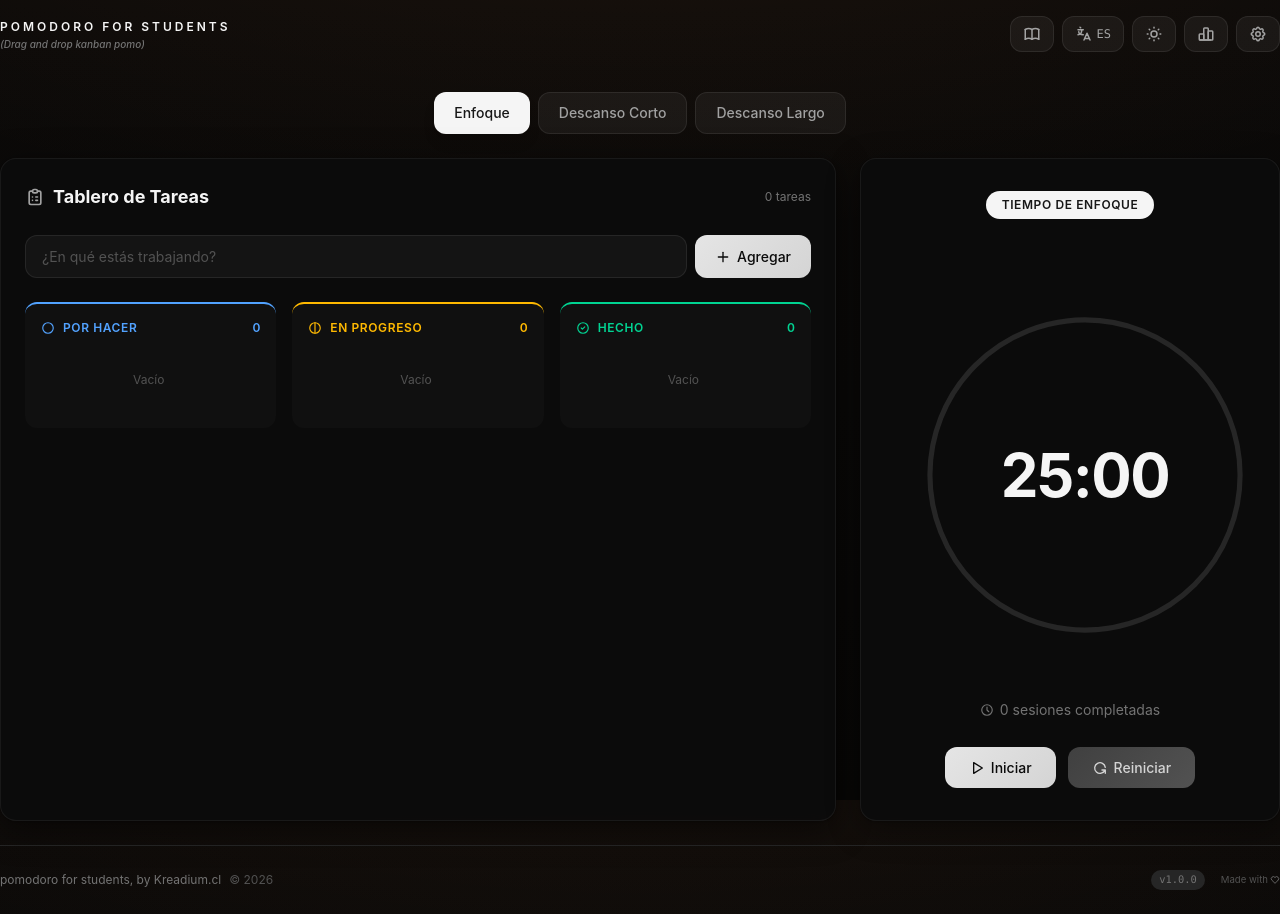
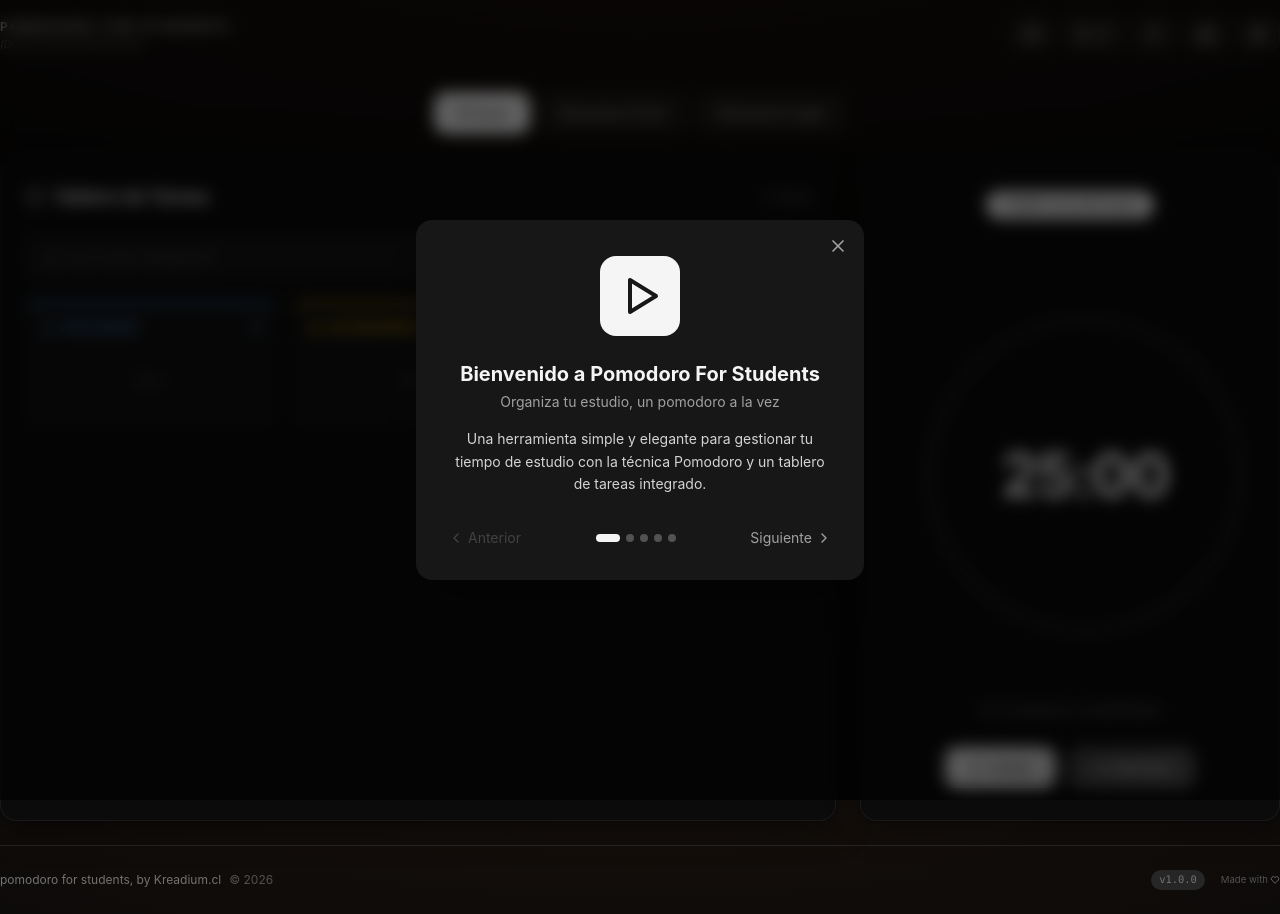
Before and after one commit to sebahernandez/pomo-for-students, a React (Vite) app: page / in a window 1280 px wide. Built offline with nearby package versions, Linux system fonts and the light colour scheme.

Commit message:
feat: add onboarding wizard with cookie-based first-visit detection

```diff
--- /dev/null
+++ b/src/components/OnboardingWizard.tsx
@@ -0,0 +1,223 @@
+import { useState, useEffect } from 'react'
+import { IconX, IconChevronRight, IconChevronLeft, IconPlayerPlay, IconTarget, IconCheck, IconMoon, IconSun, IconClock, IconGripVertical } from '@tabler/icons-react'
+import { useAppStore } from '../context/AppContext'
+
+function setCookie(name: string, value: string, days: number = 365) {
+  const expires = new Date(Date.now() + days * 864e5).toUTCString()
+  document.cookie = `${name}=${value}; expires=${expires}; path=/; SameSite=Lax`
+}
+
+function getCookie(name: string): string | null {
+  if (typeof document === 'undefined') return null
+  return document.cookie.split('; ').reduce((r, v) => {
+    const parts = v.split('=')
+    return parts[0] === name ? decodeURIComponent(parts[1]) : r
+  }, null as string | null)
+}
+
+const wizardContent = {
+  es: [
+    {
+      title: 'Bienvenido a Pomodoro For Students',
+      subtitle: 'Organiza tu estudio, un pomodoro a la vez',
+      icon: <IconPlayerPlay size={48} />,
+      description: 'Una herramienta simple y elegante para gestionar tu tiempo de estudio con la técnica Pomodoro y un tablero de tareas integrado.',
+    },
+    {
+      title: 'El temporizador',
+      subtitle: 'Controla tu tiempo de enfoque',
+      icon: <IconClock size={48} />,
+      description: 'Selecciona entre Enfoque, Descanso Corto o Descanso Largo. Haz clic en los números del timer para personalizar la duración. El fondo cambia de color según el modo.',
+    },
+    {
+      title: 'Gestiona tus tareas',
+      subtitle: 'Organiza con el tablero Kanban',
+      icon: <IconGripVertical size={48} />,
+      description: 'Agrega tareas y arrástralas entre columnas: Por Hacer → En Progreso → Hecho. Cada tarea tiene su propio temporizador independiente.',
+    },
+    {
+      title: 'Enfócate en una tarea',
+      subtitle: 'Selecciona y comienza',
+      icon: <IconTarget size={48} />,
+      description: 'Haz clic en cualquier tarjeta "En Progreso" para seleccionarla. Configura sus minutos personalizados y presiona Iniciar. Al pausar, el tiempo se guarda automáticamente.',
+    },
+    {
+      title: '¡Todo listo!',
+      subtitle: '¿Listo para empezar?',
+      icon: <IconCheck size={48} />,
+      description: 'Puedes ajustar la duración, el idioma y el modo oscuro en cualquier momento desde la configuración en la barra superior.',
+    },
+  ],
+  en: [
+    {
+      title: 'Welcome to Pomodoro For Students',
+      subtitle: 'Organize your study, one pomodoro at a time',
+      icon: <IconPlayerPlay size={48} />,
+      description: 'A simple and elegant tool to manage your study time with the Pomodoro technique and an integrated task board.',
+    },
+    {
+      title: 'The Timer',
+      subtitle: 'Control your focus time',
+      icon: <IconClock size={48} />,
+      description: 'Choose between Focus, Short Break, or Long Break. Click the timer numbers to customize the duration. The background color changes based on the mode.',
+    },
+    {
+      title: 'Manage Your Tasks',
+      subtitle: 'Organize with the Kanban board',
+      icon: <IconGripVertical size={48} />,
+      description: 'Add tasks and drag them between columns: To Do → In Progress → Done. Each task has its own independent timer.',
+    },
+    {
+      title: 'Focus on a Task',
+      subtitle: 'Select and start',
+      icon: <IconTarget size={48} />,
+      description: 'Click any "In Progress" card to select it. Set custom minutes and press Start. When paused, time is saved automatically.',
+    },
+    {
+      title: 'All Set!',
+      subtitle: 'Ready to get started?',
+      icon: <IconCheck size={48} />,
+      description: 'You can adjust duration, language, and dark mode anytime from the settings in the top bar.',
+    },
+  ],
+}
+
+export function OnboardingWizard() {
+  const { language, darkMode, toggleDarkMode, setLanguage } = useAppStore()
+  const [isOpen, setIsOpen] = useState(false)
+  const [step, setStep] = useState(0)
+
+  useEffect(() => {
+    const hasSeen = getCookie('pomo-onboarded')
+    if (!hasSeen) {
+      setIsOpen(true)
+    }
+  }, [])
+
+  const handleClose = () => {
+    setCookie('pomo-onboarded', 'true')
+    setIsOpen(false)
+  }
+
+  const content = wizardContent[language]
+  const current = content[step]
+  const isLast = step === content.length - 1
+
+  return isOpen ? (
+    <div className="fixed inset-0 z-[100] flex items-center justify-center bg-black/60 backdrop-blur-sm animate-fade-in p-4">
+      <div className="bg-white dark:bg-neutral-900 rounded-2xl shadow-2xl w-full max-w-md animate-slide-down overflow-hidden">
+        {/* Close button */}
+        <div className="flex justify-end p-4 pb-0">
+          <button
+            onClick={handleClose}
+            className="text-neutral-400 hover:text-neutral-600 dark:hover:text-neutral-300 transition-colors"
+          >
+            <IconX size={20} />
+          </button>
+        </div>
+
+        {/* Content */}
+        <div className="px-8 pb-8">
+          <div className="flex flex-col items-center text-center">
+            {/* Icon */}
+            <div className="w-20 h-20 rounded-2xl bg-neutral-900 dark:bg-neutral-100 text-white dark:text-neutral-900 flex items-center justify-center mb-6">
+              {current.icon}
+            </div>
+
+            {/* Title */}
+            <h2 className="text-xl font-bold text-neutral-900 dark:text-neutral-100 mb-1">
+              {current.title}
+            </h2>
+            <p className="text-sm text-neutral-500 dark:text-neutral-400 mb-4">
+              {current.subtitle}
+            </p>
+            <p className="text-sm text-neutral-600 dark:text-neutral-300 leading-relaxed">
+              {current.description}
+            </p>
+          </div>
+
+          {/* Quick settings on last step */}
+          {isLast && (
+            <div className="mt-6 space-y-3">
+              <div className="flex items-center justify-between p-3 rounded-lg bg-neutral-50 dark:bg-neutral-800">
+                <div className="flex items-center gap-2">
+                  {darkMode ? <IconMoon size={16} /> : <IconSun size={16} />}
+                  <span className="text-sm text-neutral-700 dark:text-neutral-300">
+                    {language === 'es' ? 'Modo oscuro' : 'Dark mode'}
+                  </span>
+                </div>
+                <button
+                  onClick={toggleDarkMode}
+                  className={`w-11 h-6 rounded-full transition-colors relative ${darkMode ? 'bg-neutral-900 dark:bg-neutral-100' : 'bg-neutral-300'}`}
+                >
+                  <div className={`w-4 h-4 rounded-full bg-white dark:bg-neutral-900 absolute top-1 transition-all ${darkMode ? 'left-6' : 'left-1'}`} />
+                </button>
+              </div>
+              <div className="flex items-center justify-between p-3 rounded-lg bg-neutral-50 dark:bg-neutral-800">
+                <div className="flex items-center gap-2">
+                  <span className="text-sm font-mono text-neutral-700 dark:text-neutral-300">
+                    {language.toUpperCase()}
+                  </span>
+                  <span className="text-sm text-neutral-700 dark:text-neutral-300">
+                    {language === 'es' ? 'Idioma' : 'Language'}
+                  </span>
+                </div>
+                <button
+                  onClick={() => setLanguage(language === 'en' ? 'es' : 'en')}
+                  className="text-xs px-3 py-1.5 rounded-md bg-neutral-900 dark:bg-neutral-100 text-white dark:text-neutral-900 font-medium"
+                >
+                  {language === 'es' ? 'Switch to EN' : 'Cambiar a ES'}
+                </button>
+              </div>
+            </div>
+          )}
+
+          {/* Navigation */}
+          <div className="flex items-center justify-between mt-8">
+            <button
+              onClick={() => setStep((s) => Math.max(0, s - 1))}
+              disabled={step === 0}
+              className="flex items-center gap-1 text-sm text-neutral-500 dark:text-neutral-400 disabled:opacity-30 disabled:cursor-not-allowed hover:text-neutral-700 dark:hover:text-neutral-300 transition-colors"
+            >
+              <IconChevronLeft size={16} />
+              {language === 'es' ? 'Anterior' : 'Back'}
+            </button>
+
+            {/* Dots */}
+            <div className="flex gap-1.5">
+              {content.map((_, i) => (
+                <button
+                  key={i}
+                  onClick={() => setStep(i)}
+                  className={`w-2 h-2 rounded-full transition-all ${
+                    i === step
+                      ? 'bg-neutral-900 dark:bg-neutral-100 w-6'
+                      : 'bg-neutral-300 dark:bg-neutral-600'
+                  }`}
+                />
+              ))}
+            </div>
+
+            {isLast ? (
+              <button
+                onClick={handleClose}
+                className="flex items-center gap-1 text-sm font-medium text-white bg-neutral-900 dark:bg-neutral-100 dark:text-neutral-900 px-4 py-2 rounded-lg hover:bg-neutral-700 dark:hover:bg-neutral-300 transition-colors"
+              >
+                {language === 'es' ? 'Comenzar' : 'Start'}
+                <IconCheck size={16} />
+              </button>
+            ) : (
+              <button
+                onClick={() => setStep((s) => Math.min(content.length - 1, s + 1))}
+                className="flex items-center gap-1 text-sm text-neutral-500 dark:text-neutral-400 hover:text-neutral-700 dark:hover:text-neutral-300 transition-colors"
+              >
+                {language === 'es' ? 'Siguiente' : 'Next'}
+                <IconChevronRight size={16} />
+              </button>
+            )}
+          </div>
+        </div>
+      </div>
+    </div>
+  ) : null
+}
--- a/src/main.tsx
+++ b/src/main.tsx
@@ -4,6 +4,7 @@
 import App from './App.tsx'
 import { Footer } from './components/Footer.tsx'
 import { Header } from './components/Header.tsx'
+import { OnboardingWizard } from './components/OnboardingWizard.tsx'
 import { useAppStore } from './context/AppContext.tsx'
 
 function DarkModeInit() {
@@ -17,6 +18,7 @@
 createRoot(document.getElementById('root')!).render(
   <StrictMode>
     <DarkModeInit />
+    <OnboardingWizard />
     <div className="min-h-screen flex flex-col">
       <Header />
       <main className="flex-1">
```
